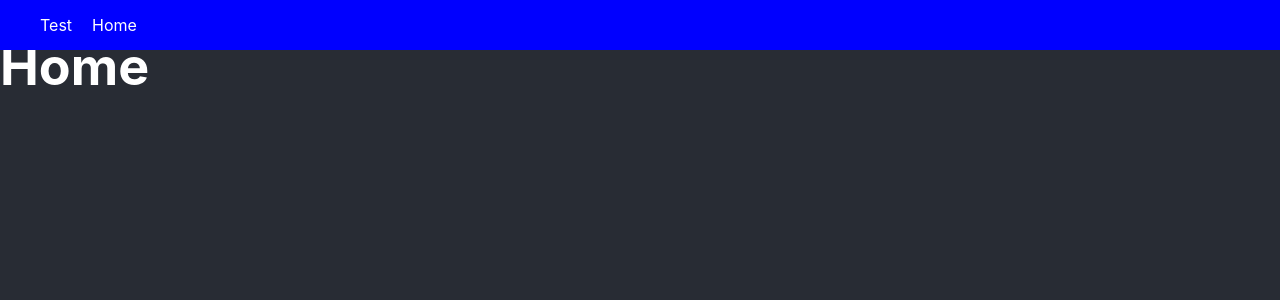
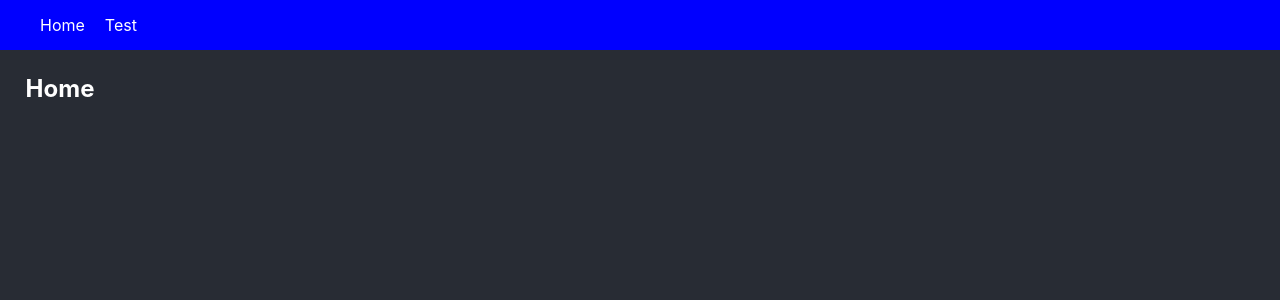
Before and after one commit to SimpsonThomas/twitgraph, a React (Create React App) app: page / in a window 1280 px wide. Shown: the top 300 px of the page. Built offline with nearby package versions, Linux system fonts and the light colour scheme.

Commit message:
Fixed small issues

```diff
--- a/src/constants/pages.js
+++ b/src/constants/pages.js
@@ -3,16 +3,16 @@ import home from "../pages/home"
 
 export const pageList = [
     {
+        name : 'Home',
+        link : '/home',
+        nav : true,
+        component : home,
+    },
+    {
         name : 'Test',
         link : '/test',
         nav : true,
-        component : null
-    },
-    {
-        name : 'Home',
-        link : '/home',
-        nav : true,
-        component : home
+        component : null,
     },
 ]
 
--- a/src/core/App.css
+++ b/src/core/App.css
@@ -6,3 +6,9 @@
   font-size: calc(10px + 2vmin);
   color: white;
 }
+
+.mainApp {
+  margin-top: calc(50px + 1vh);
+  margin-left: 2vw;
+  font-size: 12px
+}
--- a/src/core/App.js
+++ b/src/core/App.js
@@ -8,7 +8,7 @@ import {
   BrowserRouter as Router,
   Switch,
   Route,
-  Link
+//  Link
 } from "react-router-dom";
 
 import notFound from '../pages/notFound';
@@ -33,6 +33,7 @@ class App extends React.Component {
 
         <Router>
           <Navigation></Navigation>
+            <div className='mainApp'>
               <Switch>
                 <Route exact path="/" component={home}/>
                 { pageList.map(page => this.routeMaker(page)) }
@@ -41,6 +42,7 @@ class App extends React.Component {
                   path="*"
                 />
               </Switch>
+            </div>
         </Router>
       </div>
     );
--- a/src/core/navigation/navigation.css
+++ b/src/core/navigation/navigation.css
@@ -6,6 +6,11 @@
     max-height: 50px;
     align-items: left;
     font-size: 2vmin;
+    -webkit-touch-callout: none;
+    -webkit-user-select: none;
+    -moz-user-select: none;
+    -ms-user-select: none;
+    user-select: none;
 }
 
 ul {
--- a/src/core/navigation/navigation.js
+++ b/src/core/navigation/navigation.js
@@ -30,7 +30,8 @@ class Navigation extends Component {
         <div className="navbar">
             <ul>
                 {pageList.map(page => {
-                    return this.navBut(page)
+                    if (page.nav) return this.navBut(page)
+                    else return null
                 })}
 
             </ul>
```
Lines whose indentation alone changed are shown as unchanged.
